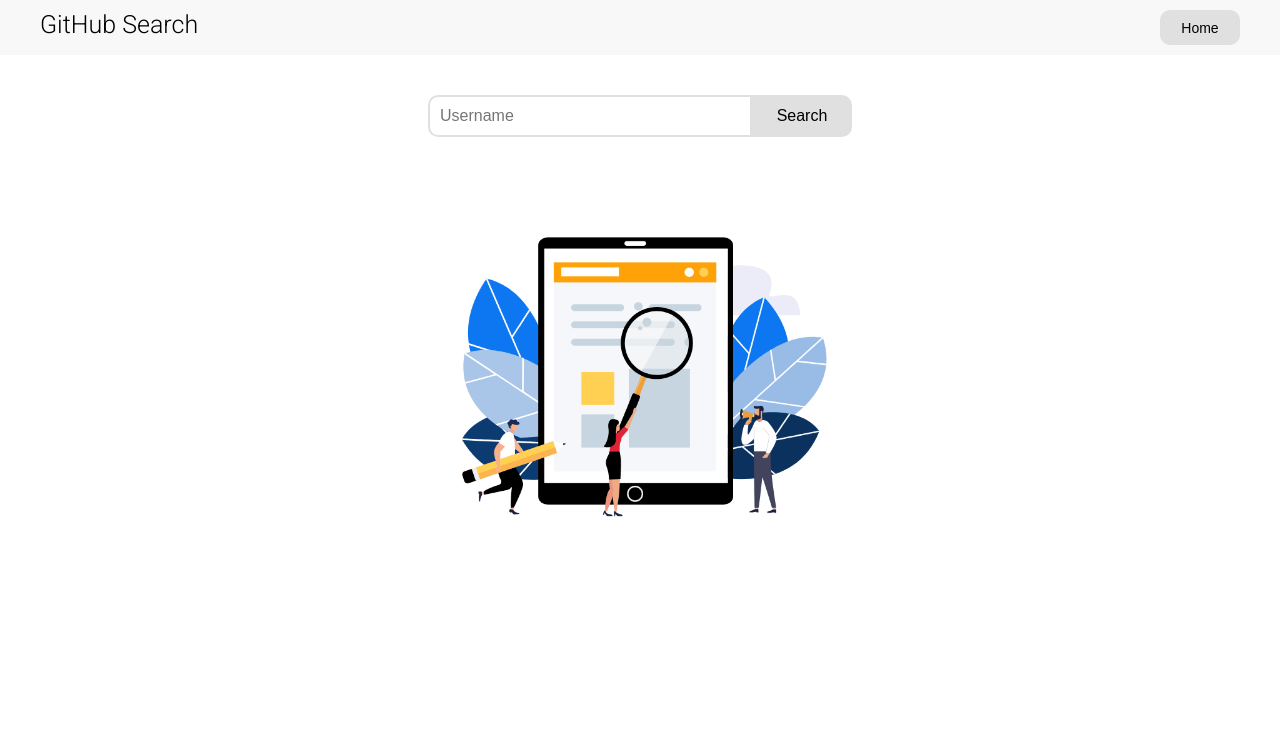
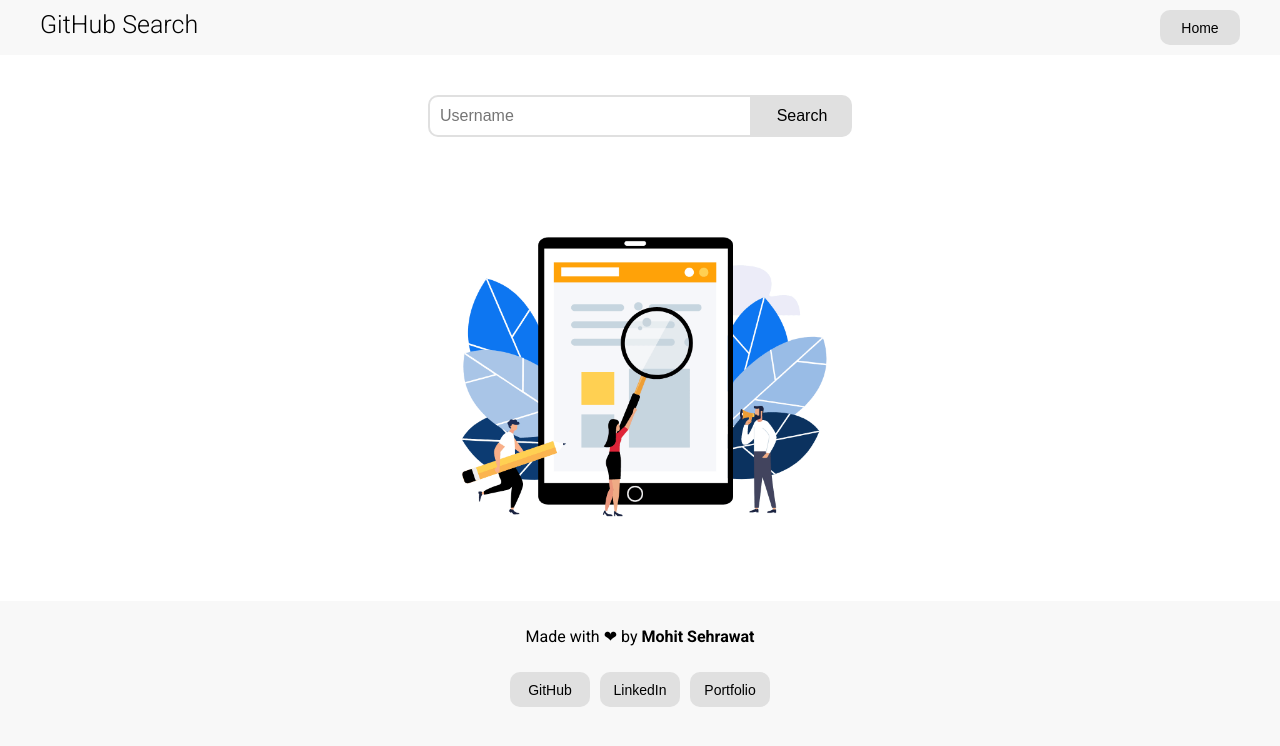
Before and after one commit to m-sehrawat/GitHub-Search, a React (Vite) app: page / in a window 1280 px wide. Shown: the top 746 px of the page. Built offline with nearby package versions, Linux system fonts and the light colour scheme.

Commit message:
project finished

```diff
--- /dev/null
+++ b/src/components/FooterBtn.jsx
@@ -0,0 +1,9 @@
+export const FooterBtn = ({ title, link, style }) => {
+    return (
+        <>
+            <a href={link} target={'_blank'}>
+                <button className={style.btn}>{title}</button>
+            </a>
+        </>
+    );
+};
--- a/src/components/RepoComponent.jsx
+++ b/src/components/RepoComponent.jsx
@@ -1,5 +1,5 @@
 import { Link } from "react-router-dom";
-import { setItem } from "../functions/localStorage";
+import { setItem } from "../utils/localStorage";
 
 
 export const RepoComponent = ({ style, owner, name, description, id, data }) => {
--- /dev/null
+++ b/src/pages/footer/Footer.jsx
@@ -0,0 +1,21 @@
+import { FooterBtn } from '../../components/FooterBtn';
+import { social } from '../../utils/links';
+import style from './footer.module.css';
+
+
+export const Footer = () => {
+    return (
+        <>
+            <div className={style.main}>
+                <div>
+                    <p>Made with ❤ by <b>Mohit Sehrawat</b></p>
+                </div>
+                <div>
+                    <FooterBtn title={'GitHub'} link={social.github} style={style} />
+                    <FooterBtn title={'LinkedIn'} link={social.linkedin} style={style} />
+                    <FooterBtn title={'Portfolio'} link={social.portfolio} style={style} />
+                </div>
+            </div>
+        </>
+    );
+};
--- /dev/null
+++ b/src/pages/footer/footer.module.css
@@ -0,0 +1,23 @@
+.main {
+    height: 150px;
+    background: #f8f8f8;
+    padding: 10px;
+    text-align: center;
+    margin-top: 20px;
+}
+
+.btn {
+    border-radius: 10px;
+    min-width: 80px;
+    height: 35px;
+    border: none;
+    font-size: 14px;
+    background-color: #E0E0E0;
+    transition: all 0.2s linear;
+    cursor: pointer;
+    margin: 10px 5px;
+}
+
+.btn:hover {
+    background-color: #BDBDBD;
+}
--- a/src/pages/repoDetails/RepoDetails.jsx
+++ b/src/pages/repoDetails/RepoDetails.jsx
@@ -1,4 +1,4 @@
-import { getItem } from '../../functions/localStorage';
+import { getItem } from '../../utils/localStorage';
 import style from './repoDetails.module.css';
 
 
--- a/src/pages/repoList/RepoList.jsx
+++ b/src/pages/repoList/RepoList.jsx
@@ -13,7 +13,6 @@ import style from './repoList.module.css';
 export const RepoList = () => {
 
     const { isLoading, isError, repoData } = useSelector((state) => state, shallowEqual);
-    console.log('repoData:', repoData)
     const navigate = useNavigate();
     const dispatch = useDispatch();
 
--- a/src/redux/action.js
+++ b/src/redux/action.js
@@ -1,5 +1,5 @@
 import axios from "axios";
-import { removeItem, setItem } from "../functions/localStorage";
+import { removeItem, setItem } from "../utils/localStorage";
 import { CLEAR_RESULT, GET_DATA_ERROR, GET_DATA_LOADING, GET_DATA_SUCCESS } from "./actionTypes";
 
 
--- a/src/redux/reducer.js
+++ b/src/redux/reducer.js
@@ -1,4 +1,4 @@
-import { getItem } from "../functions/localStorage";
+import { getItem } from "../utils/localStorage";
 import { CLEAR_RESULT, GET_DATA_ERROR, GET_DATA_LOADING, GET_DATA_SUCCESS } from "./actionTypes";
 
 
--- a/src/routes/Router.jsx
+++ b/src/routes/Router.jsx
@@ -1,6 +1,7 @@
 import { Route } from "react-router-dom";
 import { Routes } from "react-router-dom";
 import { Followers } from "../pages/followers/Followers";
+import { Footer } from "../pages/footer/Footer";
 import { Home } from "../pages/home/Home";
 import { Navbar } from "../pages/navbar/Navbar";
 import { RepoDetails } from "../pages/repoDetails/RepoDetails";
@@ -16,6 +17,8 @@ export const Router = () => {
                 <Route path={'/followers'} element={<Followers />} />
                 <Route path={'/details/:id'} element={<RepoDetails />} />
             </Routes>
+
+            <Footer />
         </>
     );
 };
--- /dev/null
+++ b/src/utils/links.js
@@ -0,0 +1,5 @@
+export const social = {
+    github: 'https://github.com/m-sehrawat',
+    linkedin: 'https://www.linkedin.com/in/m-sehrawat/',
+    portfolio: 'https://mohit-portfolio.vercel.app/'
+};
```
Also changed, not shown: src/utils/localStorage.js (renamed from src/functions/localStorage.js).
